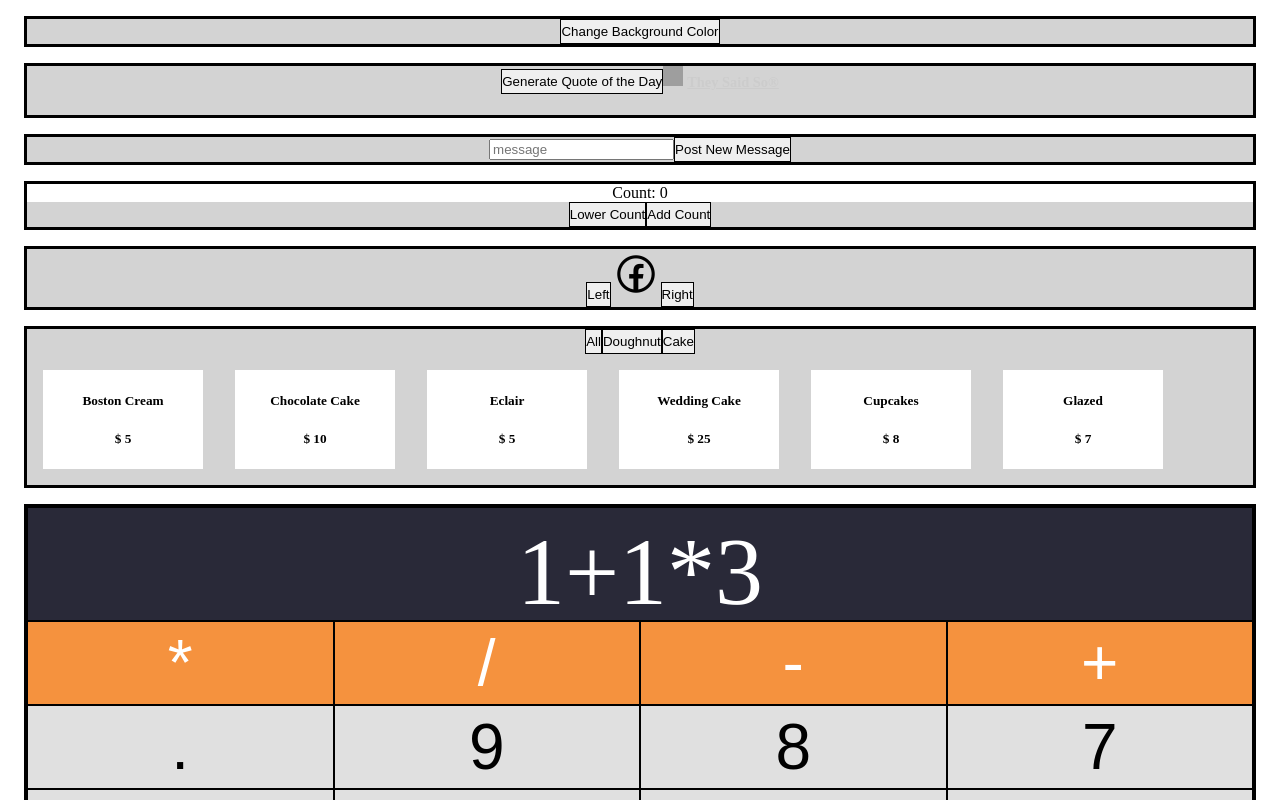
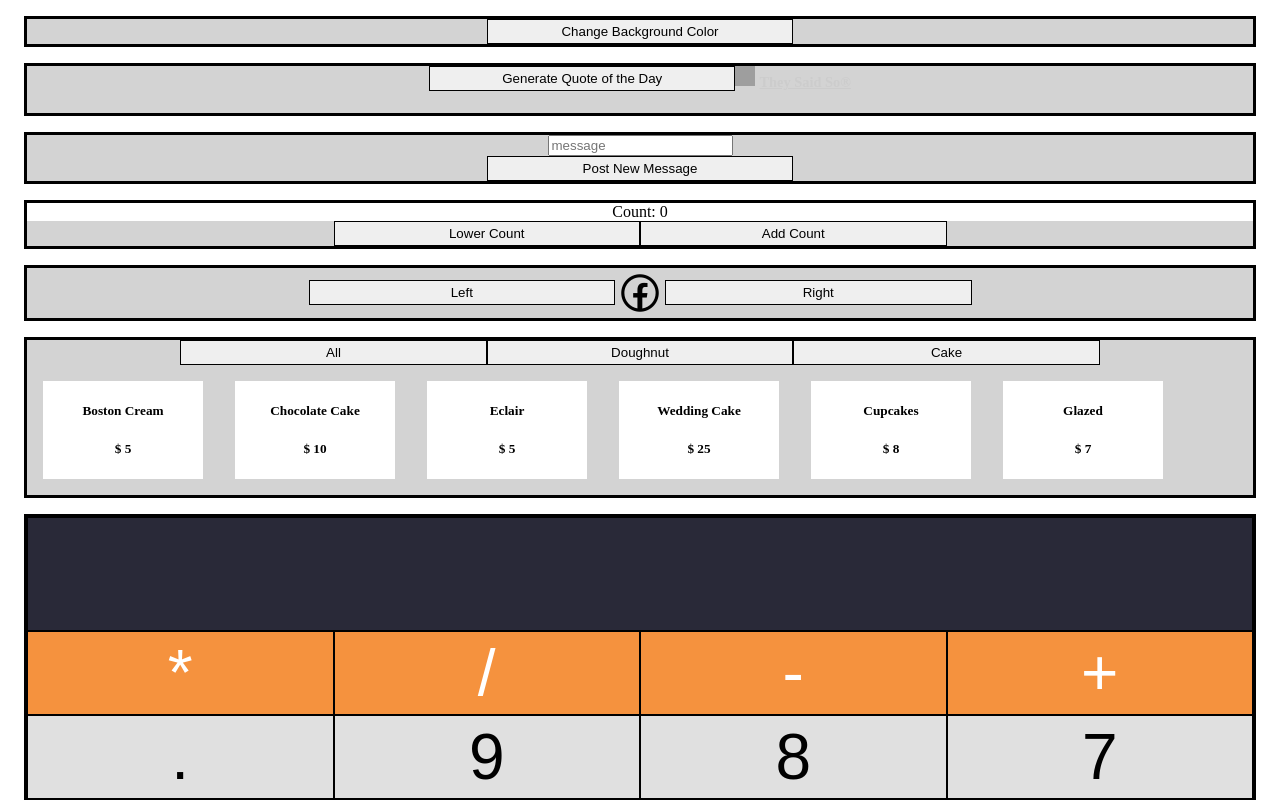
Before and after one commit to zjschulz/onehundred, a React (Create React App) app in the folder onehundred-frontend/: page / in a window 1280 px wide. Shown: the top 800 px of the page. Built offline with nearby package versions, Linux system fonts and the light colour scheme; grey boxes are pictures that could not be loaded.

Commit message:
style changes to account for flex

```diff
--- a/onehundred-frontend/src/components/Five.js
+++ b/onehundred-frontend/src/components/Five.js
@@ -49,7 +49,7 @@ export default class Five extends Component {
 
     render () {
         return (
-        <div className="Four" style={{background: 'lightgrey', borderStyle: 'solid', margin: '1rem', textAlign: 'center'}}>
+        <div className="Five" style={{background: 'lightgrey', borderStyle: 'solid', margin: '1rem', display: 'flex', justifyContent: 'center', alignItems: 'center'}}>
             <button onClick={this.leftImage}>Left</button>
             <img src={this.state.images[this.state.currentindex]} alt="SocialMedia"></img>
             <button onClick={this.rightImage}>Right</button>
--- a/onehundred-frontend/src/components/Four.js
+++ b/onehundred-frontend/src/components/Four.js
@@ -31,8 +31,10 @@ export default class Four extends Component {
         return (
         <div className="Four" style={{background: 'lightgrey', borderStyle: 'solid', margin: '1rem', textAlign: 'center'}}>
             <div className="Counter" style={{background: 'white'}}>Count: {this.state.counter}</div>
-            <button onClick={this.lowerCount}>Lower Count</button>
-            <button onClick={this.addCount}>Add Count</button>
+            <div style={{display: 'flex', justifyContent: 'center', alignItems: 'center'}}>
+                <button onClick={this.lowerCount}>Lower Count</button>
+                <button onClick={this.addCount}>Add Count</button>
+            </div>
         </div>
         )
     }
--- a/onehundred-frontend/src/components/One.js
+++ b/onehundred-frontend/src/components/One.js
@@ -18,7 +18,7 @@ export default class One extends Component {
 
     render () {
         return (
-        <div className="One" style={{background: 'lightgrey', borderStyle: 'solid', margin: '1rem', textAlign: 'center'}}>
+        <div className="One" style={{background: 'lightgrey', borderStyle: 'solid', margin: '1rem', textAlign: 'center', display: 'flex', justifyContent: 'center', alignItems: 'center'}}>
             <button onClick={this.handleClick}>Change Background Color</button>
         </div>
         )
--- a/onehundred-frontend/src/components/Seven.js
+++ b/onehundred-frontend/src/components/Seven.js
@@ -7,7 +7,7 @@ export default class Seven extends Component {
         super(props);
 
         this.state = {
-            display: "1+1*3"
+            display: ""
         }
 
         this.evaluateDisplay = this.evaluateDisplay.bind(this);
--- a/onehundred-frontend/src/components/Six.js
+++ b/onehundred-frontend/src/components/Six.js
@@ -63,8 +63,10 @@ export default class Six extends Component {
     render () {
         return (
         <div className="Six" style={{background: 'lightgrey', borderStyle: 'solid', margin: '1rem', textAlign: 'center'}}>
-            <button onClick={this.showAll}>All</button><button onClick={this.showDoughnuts}>Doughnut</button><button onClick={this.showCakes}>Cake</button>
-        <div id="itemcards" style={{display: 'flex', flexWrap: "wrap"}}>{this.showItems()}</div>
+            <div style={{display: 'flex', justifyContent: 'center', alignItems: 'center'}}>
+                <button onClick={this.showAll}>All</button><button onClick={this.showDoughnuts}>Doughnut</button><button onClick={this.showCakes}>Cake</button>
+            </div>
+            <div id="itemcards" style={{display: 'flex', flexWrap: "wrap"}}>{this.showItems()}</div>
         </div>
         )
     }
--- a/onehundred-frontend/src/components/Three.js
+++ b/onehundred-frontend/src/components/Three.js
@@ -48,7 +48,9 @@ export default class Three extends Component {
                 value={this.state.message}
                 onChange={this.handleChange}
                 required></input>
-                <button type="submit">Post New Message</button>
+                <div style={{display: 'flex', justifyContent: 'center', alignItems: 'center'}}>
+                    <button type="submit">Post New Message</button>
+                </div>
             </form>
             {this.showComments()}
         </div>
--- a/onehundred-frontend/src/components/Two.js
+++ b/onehundred-frontend/src/components/Two.js
@@ -28,6 +28,7 @@ export default class Two extends Component {
     render () {
         return (
         <div className="Two" style={{background: 'lightgrey', borderStyle: 'solid', margin: '1rem', textAlign: 'center'}}>
+            <div style={{display: 'flex', justifyContent: 'center', alignItems: 'center'}}>
                 <button onClick={this.handleClick}>Generate Quote of the Day</button>
                 <span style={{zIndex:'50',fontSize:'0.9em', fontWeight: 'bold'}}>
                     <img src="https://theysaidso.com/branding/theysaidso.png" height="20" width="20" alt="theysaidso.com"/>
@@ -35,6 +36,7 @@ export default class Two extends Component {
                         They Said So®
                     </a>
                 </span>
+            </div>
             <div className="qod" style={{background: 'white'}}>
                 <h1>{this.state.quote}</h1>
                 <h2>{this.state.author}</h2>
```
Lines whose indentation alone changed are shown as unchanged.
